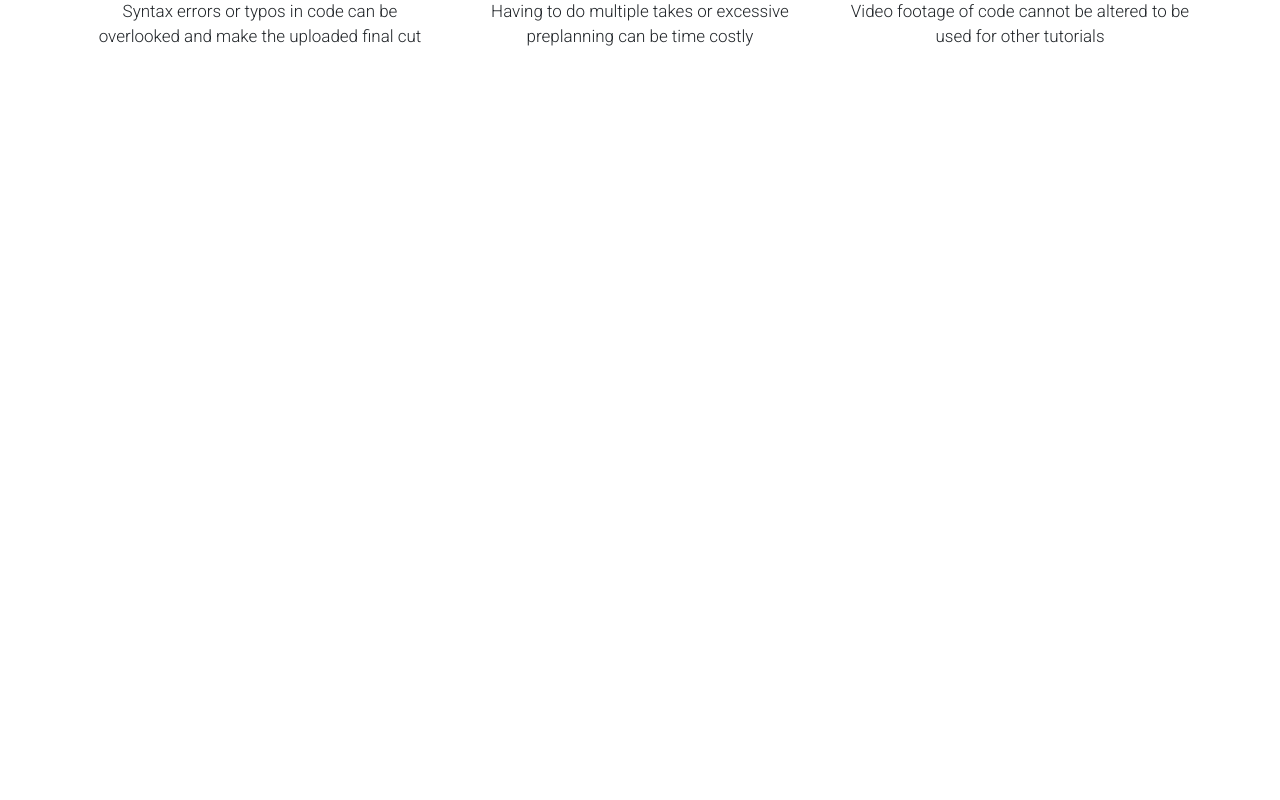
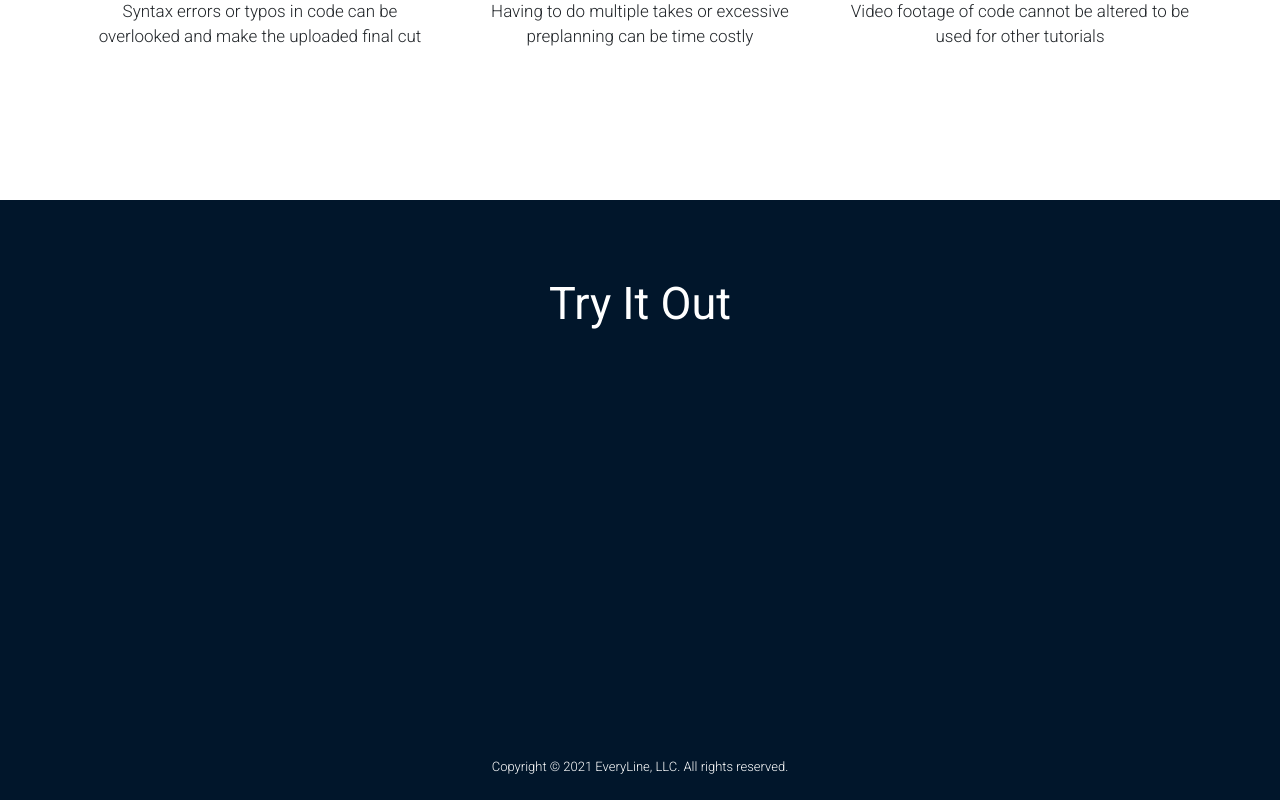
Before and after one commit to andrewroblesdev/EveryLine, a Next.js app: page / in a window 1280 px wide. Shown: the part 858-1658 px from the top of the page. Before the commit the page ends 1058 px from the top, so only its background shows below. Built offline with nearby package versions, Linux system fonts and the light colour scheme.

Commit message:
Implement desktop demo section

```diff
--- /dev/null
+++ b/components/demo/demo.js
@@ -0,0 +1,24 @@
+import 'bootstrap/dist/css/bootstrap.css';
+import styles from './demo.module.css';
+
+export default function Demo() {
+    return(
+        <div className={`${styles.backdrop}`}>
+            <div className={`text-center`}>
+                <div className={`${styles.space}`}></div>
+                <div className={`${styles.title}`}>
+                    Try It Out
+                </div>
+                <div className={`${styles.space}`}></div>
+                <div className={`${styles.space}`}></div>
+                <div className={`${styles.space}`}></div>
+                <div className={`${styles.space}`}></div>
+                <div className={`${styles.space}`}></div>
+                <div className={`${styles.space}`}></div>
+                <div className={`${styles.small}`}>
+                    Copyright © 2021 EveryLine, LLC. All rights reserved.
+                </div>
+            </div>
+        </div>
+    )
+}
--- /dev/null
+++ b/components/demo/demo.module.css
@@ -0,0 +1,24 @@
+@import url('https://fonts.googleapis.com/css2?family=Roboto:wght@100;300;400&display=swap');
+
+.backdrop {
+    background-color: #01162B;
+    color: white;
+    height: 600px;
+}
+
+.title {
+    font-family: 'Roboto', sans-serif;
+    font-weight: 400;
+    font-size: 45px;
+}
+
+.small {
+    font-family: 'Roboto', sans-serif;
+    font-weight: 100;
+    font-weight: 300;
+    font-size: 13px;
+}
+
+.space {
+    height: 70px;
+}
--- a/pages/index.js
+++ b/pages/index.js
@@ -1,6 +1,7 @@
 import Navbar from '../components/navbar/navbar';
 import Header from '../components/header/header';
 import About from '../components/about/about';
+import Demo from '../components/demo/demo';
 
 export default function Home() {
   return (
@@ -8,6 +9,7 @@ export default function Home() {
       <Navbar />
       <Header />
       <About />
+      <Demo />
     </div>
   )
 }
```
